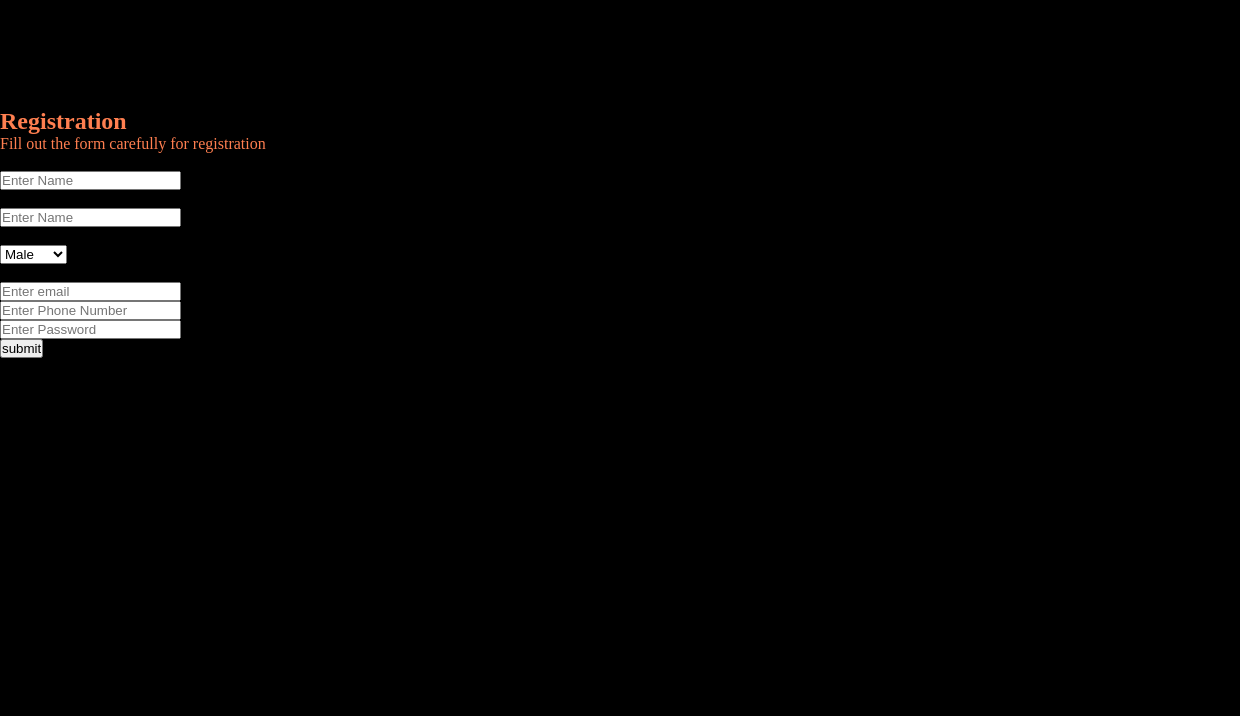
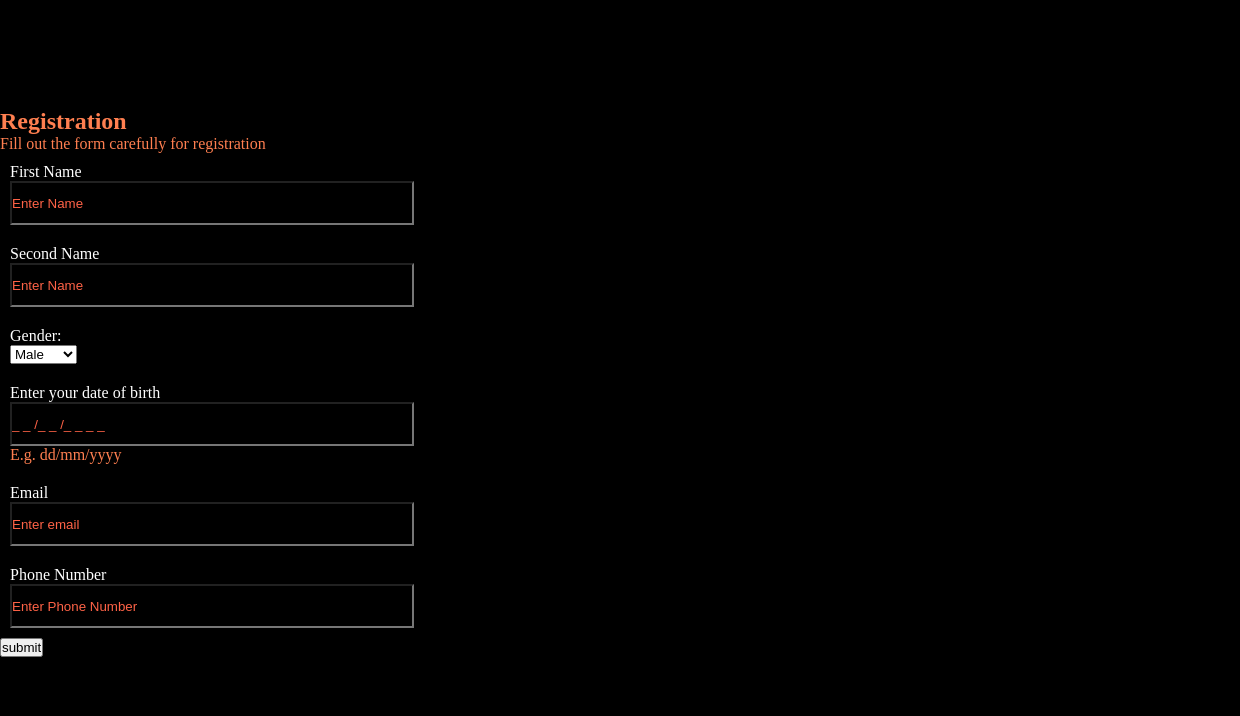
Before and after one commit to LeroyJoel/Landing_Page, a plain HTML site: page form.html in a window 1280 px wide. Shown: the part 84-800 px from the top of the page, 0-1240 px from the left. Drawn offline with Linux system fonts and the light colour scheme.

Commit message:
--- Auto-Git Commit ---

```diff
--- a/CSS/style.css
+++ b/CSS/style.css
@@ -208,3 +208,19 @@ footer img:hover{
 #registration .container .reg-header h2, p{
     color: coral;
 }
+
+#registration ::placeholder{
+    color: tomato;
+}
+
+.form-group{
+    color: white;
+    padding: 10px;
+}
+
+.form-group input{
+    width: 400px;
+    height: 40px;
+    color: coral;
+    background-color: black;
+}
--- a/form.html
+++ b/form.html
@@ -44,11 +44,19 @@
                             <input type="text" name="name" id="" class="form-control" placeholder="Enter Name">
                         </div>
                         <!-- Gender -->
-                        <label for="account">Gender:</label> <br>
+                        <div class="form-group">
+                            <label for="account">Gender:</label> <br>
                         <select name="gender" id="">
                             <option value="login">Male</option>
                             <option value="signin">Female</option>
-                        </select>
+                        </select><br>
+                        </div>
+                        <!-- DOB -->
+                        <div class="form-group">
+                            <label for="dob" class="control-label">Enter your date of birth</label><br>
+                            <input id="" name="dob" class="form-control" type="text" placeholder="_ _ /_ _ /_ _ _ _">
+                            <p class="help-block">E.g. dd/mm/yyyy</p>
+                        </div>
                         <!-- email -->
                         <div class="form-group">
                             <label for="mail">Email</label><br>
@@ -57,10 +65,8 @@
                     </div>
                     <div class="col-l">
                         <div class="form-group">
+                            <label for="tel">Phone Number</label><br>
                             <input type="tel" name="phone" id="" class="form-control" placeholder="Enter Phone Number">
-                        </div>
-                        <div class="form-group">
-                            <input type="password" name="password" id="" class="form-control" placeholder="Enter Password">
                         </div>
                     </div>
                     <div class="col-l">
```
